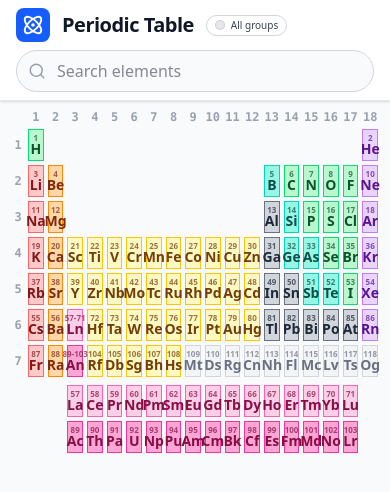
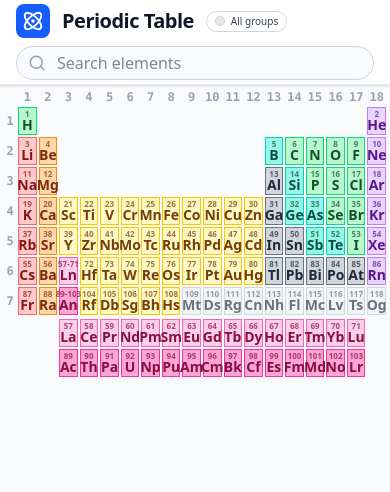
Before and after one commit to changzhiai/PeriodicTable, a React (Vite) app: page / in a window 390 px wide. Shown: the top 492 px of the page. Built offline with nearby package versions, Linux system fonts and the light colour scheme.

Commit message:
Optimize modal for landscape orientation and improve phone margins

```diff
--- a/src/App.jsx
+++ b/src/App.jsx
@@ -176,7 +176,7 @@ const ElementCard = ({ element, onClick, isDimmed }) => {
     <div
       onClick={() => onClick(element)}
       className={`
-        relative p-1 flex flex-col items-center justify-between cursor-pointer
+        relative p-0.5 sm:p-1 flex flex-col items-center justify-between cursor-pointer
         transition-all duration-200 border
         ${colorClass}
         ${isDimmed ? 'opacity-20 scale-95 grayscale' : 'opacity-100 hover:scale-110 hover:z-10 hover:shadow-lg'}
@@ -205,9 +205,9 @@ const DetailModal = ({ element, onClose }) => {
   const colorClass = categoryColors[element.cat] || 'bg-gray-200';
 
   return (
-    <div className="fixed inset-0 z-50 flex items-center justify-center p-2 sm:p-4 bg-black/60 backdrop-blur-sm" onClick={onClose}>
+    <div className="fixed inset-0 z-50 flex items-center justify-center px-9 py-3 sm:p-4 bg-black/60 backdrop-blur-sm overflow-y-auto" onClick={onClose}>
       <div
-        className="bg-white rounded-xl sm:rounded-2xl shadow-2xl w-full max-w-xs sm:max-w-md overflow-hidden animate-in fade-in zoom-in duration-200 max-h-[90vh] overflow-y-auto"
+        className="bg-white rounded-xl sm:rounded-2xl shadow-2xl w-full max-w-[calc(100vw-4.5rem)] sm:max-w-[280px] md:max-w-sm [@media(orientation:landscape)]:max-w-[calc(100vw-4.5rem)] [@media(orientation:landscape)]:sm:max-w-md overflow-hidden animate-in fade-in zoom-in duration-200 max-h-[calc(100vh-1.5rem)] sm:max-h-[90vh] [@media(orientation:landscape)]:max-h-[calc(100vh-2rem)] overflow-y-auto"
         onClick={e => e.stopPropagation()}
       >
         {/* Header */}
@@ -228,8 +228,8 @@ const DetailModal = ({ element, onClose }) => {
         </div>
 
         {/* Body */}
-        <div className="p-3 sm:p-6 space-y-4 sm:space-y-6">
-          <div className="grid grid-cols-2 gap-2 sm:gap-4">
+        <div className="p-3 sm:p-6 space-y-3 sm:space-y-6">
+          <div className="grid grid-cols-1 sm:grid-cols-2 [@media(orientation:landscape)]:grid-cols-2 gap-3 sm:gap-4">
             <div className="bg-gray-50 p-2 sm:p-4 rounded-lg sm:rounded-xl border border-gray-100">
               <div className="text-gray-500 text-[10px] sm:text-xs font-semibold uppercase tracking-wider mb-1">Atomic Mass</div>
               <div className="text-base sm:text-xl font-mono text-gray-800">{element.m} <span className="text-xs sm:text-sm text-gray-400">u</span></div>
@@ -325,7 +325,7 @@ export default function PeriodicTableApp() {
     <div className="min-h-screen bg-gray-50 text-gray-900 font-sans flex flex-col">
       {/* Header */}
       <header className="bg-white border-b border-gray-200 sticky top-0 z-40 shadow-sm">
-        <div className="max-w-7xl mx-auto px-4 py-2 md:py-2 flex flex-wrap items-center justify-between gap-2">
+        <div className="max-w-7xl mx-auto px-4 py-1 sm:py-2 md:py-2 flex flex-wrap items-center justify-between gap-2">
           {/* Left: title + inline group dropdown */}
           <div className="flex items-center gap-3 flex-wrap">
             <div className="bg-blue-600 p-1.5 rounded-lg text-white">
@@ -403,7 +403,7 @@ export default function PeriodicTableApp() {
             <input
               type="text"
               placeholder="Search elements"
-              className="w-full pl-10 pr-4 py-2 rounded-full border border-gray-300 focus:outline-none focus:ring-2 focus:ring-blue-500 focus:border-transparent bg-gray-50 transition-all"
+              className="w-full pl-10 pr-4 py-1 rounded-full border border-gray-300 focus:outline-none focus:ring-2 focus:ring-blue-500 focus:border-transparent bg-gray-50 transition-all"
               value={searchTerm}
               onChange={(e) => {
                 setSearchTerm(e.target.value);
@@ -426,13 +426,13 @@ export default function PeriodicTableApp() {
       </header>
 
       {/* Main Content */}
-      <main className="flex-1 px-3 pt-2 pb-4 md:px-6 md:pt-3 md:pb-3 overflow-x-auto">
+      <main className="flex-1 px-1 sm:px-3 pt-1 sm:pt-2 pb-1 sm:pb-2 md:px-6 md:pt-3 md:pb-3 overflow-x-auto">
         <div className="w-full max-w-7xl mx-auto">
 
           {/* Group Number Labels - Top Row */}
-          <div className="relative mb-1 periodic-grid" style={{
+          <div className="relative mb-0.5 sm:mb-1 periodic-grid" style={{
             display: 'grid',
-            gap: '0.25rem'
+            gap: 'clamp(0.125rem, 0.5vw, 0.25rem)'
           }}>
             {/* Empty cell for top-left corner */}
             <div></div>
@@ -450,7 +450,7 @@ export default function PeriodicTableApp() {
           {/* THE GRID with Period Labels */}
           <div className="relative periodic-grid" style={{
             display: 'grid',
-            gap: '0.25rem' // tailwind gap-1
+            gap: 'clamp(0.125rem, 0.5vw, 0.25rem)' // Responsive gap: smaller on phones
           }}>
 
             {/* Period Labels - Left Side */}
@@ -508,7 +508,7 @@ export default function PeriodicTableApp() {
                 setActiveSeries(newSeries);
                 if (newSeries) setActiveCategory(null); // Deselect category when series is selected
               }}
-              className={`relative border border-pink-400 bg-pink-200 text-pink-900 flex flex-col items-center justify-between p-1 cursor-pointer transition-all duration-200 ${
+              className={`relative border border-pink-400 bg-pink-200 text-pink-900 flex flex-col items-center justify-between p-0.5 sm:p-1 cursor-pointer transition-all duration-200 ${
                 searchTerm || (activeCategory && activeCategory !== 'lanthanide') || activeSeries === 'actinides'
                   ? 'opacity-20 scale-95 grayscale cursor-not-allowed'
                   : (activeSeries === 'lanthanides' || activeCategory === 'lanthanide')
@@ -543,7 +543,7 @@ export default function PeriodicTableApp() {
                 setActiveSeries(newSeries);
                 if (newSeries) setActiveCategory(null); // Deselect category when series is selected
               }}
-              className={`relative border border-pink-500 bg-pink-300 text-pink-900 flex flex-col items-center justify-between p-1 cursor-pointer transition-all duration-200 ${
+              className={`relative border border-pink-500 bg-pink-300 text-pink-900 flex flex-col items-center justify-between p-0.5 sm:p-1 cursor-pointer transition-all duration-200 ${
                 searchTerm || (activeCategory && activeCategory !== 'actinide') || activeSeries === 'lanthanides'
                   ? 'opacity-20 scale-95 grayscale cursor-not-allowed'
                   : (activeSeries === 'actinides' || activeCategory === 'actinide')
@@ -572,9 +572,9 @@ export default function PeriodicTableApp() {
           </div>
 
           {/* Lanthanides Row (57-71) - positioned below row 6 */}
-          <div className="mt-2 relative periodic-grid" style={{
+          <div className="mt-1 sm:mt-2 relative periodic-grid" style={{
             display: 'grid',
-            gap: '0.25rem'
+            gap: 'clamp(0.125rem, 0.5vw, 0.25rem)'
           }}>
             {/* Empty label column */}
             <div></div>
@@ -610,9 +610,9 @@ export default function PeriodicTableApp() {
           </div>
 
           {/* Actinides Row (89-103) - positioned below row 7 */}
-          <div className="mt-1 relative periodic-grid" style={{
+          <div className="mt-0.5 sm:mt-1 relative periodic-grid" style={{
             display: 'grid',
-            gap: '0.25rem'
+            gap: 'clamp(0.125rem, 0.5vw, 0.25rem)'
           }}>
             {/* Empty label column */}
             <div></div>
```
Also changed, not shown: public/logo.png.
